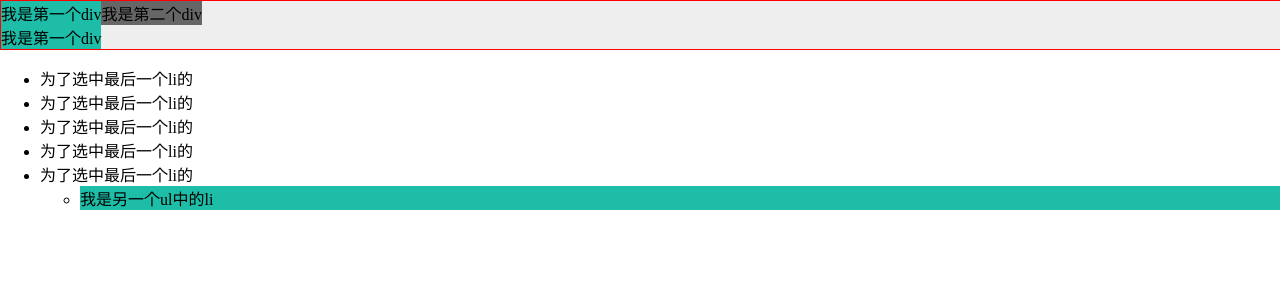
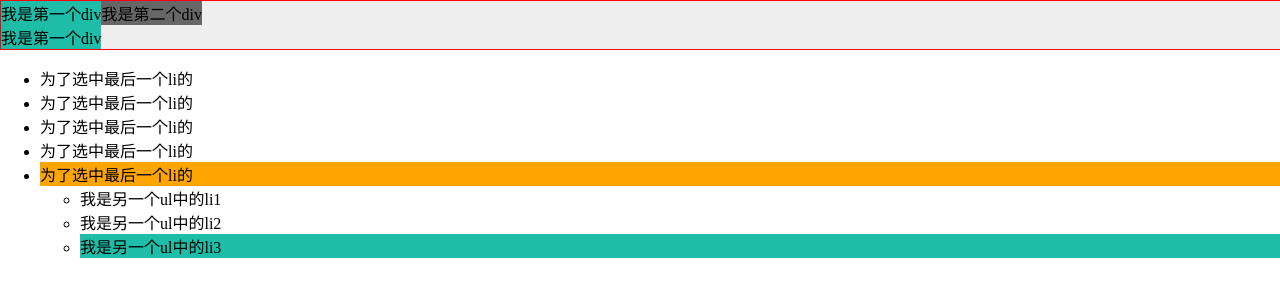
Before and after one commit to chenpipy/meituan, a website: page exercise/伪元素伪类.html in a window 1280 px wide. Drawn offline with Linux system fonts and the light colour scheme.

Commit message:
存在嵌套的情况，通过css选中最后一个元素

```diff
--- a/exercise/伪元素伪类.html
+++ b/exercise/伪元素伪类.html
@@ -34,7 +34,7 @@
             background-color: #666666;
         }
 
-        .clearfix:after {   /*添加此类可以清楚浮动*/
+        .clearfix:after { /*添加此类可以清楚浮动*/
             display: block;
             content: '';
             width: 0;
@@ -42,7 +42,14 @@
             clear: both;
             visibility: hidden;
         }
-        .cats li:last-child{/*注意用来选中最后一个li的时候，后面不能再有嵌套的li*/
+        /*超级重要，如果存在嵌套的情况，直接用last-child，则可能存在把嵌套的数据选送的情况，下面的意思是，.cats
+        下面的子元素中，倒数第二个是li设置背景色，如果改为1，则不生效，原因是.cats下最后一个元素是ul并不是li，
+        所以不满足条件
+        */
+        .cats > li:nth-last-child(2) {/*本意是想让.cats下的最后一个li设置背景色，但是不要包含后代元素中的li*/
+        background-color: orange;
+        }
+        .cats ul li:last-child { /*表示.cats ul下面的最后一个li设置背景色*/
             background-color: #1EBDA7;
         }
     </style>
@@ -68,7 +75,9 @@
     <li>为了选中最后一个li的</li>
     <li>为了选中最后一个li的</li>
     <ul>
-        <li>我是另一个ul中的li</li>
+        <li>我是另一个ul中的li1</li>
+        <li>我是另一个ul中的li2</li>
+        <li>我是另一个ul中的li3</li>
     </ul>
 </ul>
 </body>
```
